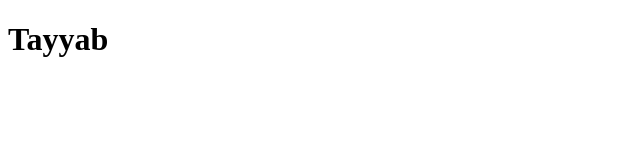
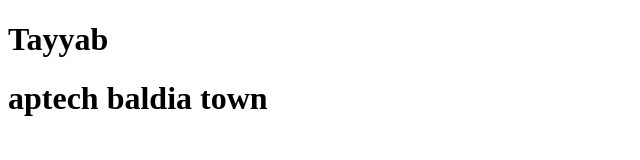
Before and after one commit to HassanAli-01/Tayyab, a plain HTML site: page index.html in a window 1280 px wide. Shown: the whole page, without its empty margins (0-640 px from the left). Drawn offline with Linux system fonts and the light colour scheme.

Commit message:
heading added

```diff
--- a/index.html
+++ b/index.html
@@ -7,5 +7,6 @@
 </head>
 <body>
     <h1>Tayyab</h1>
+    <h1>aptech baldia town</h1>
 </body>
 </html>
```
